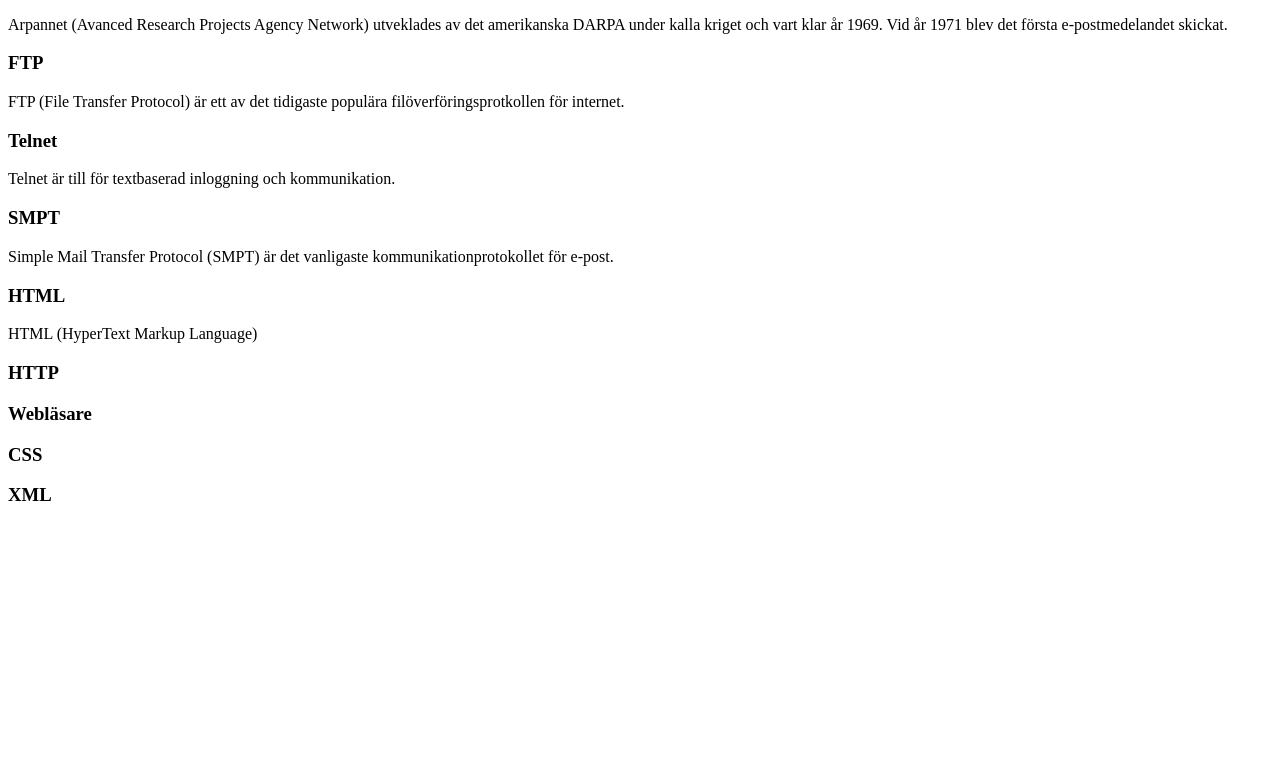
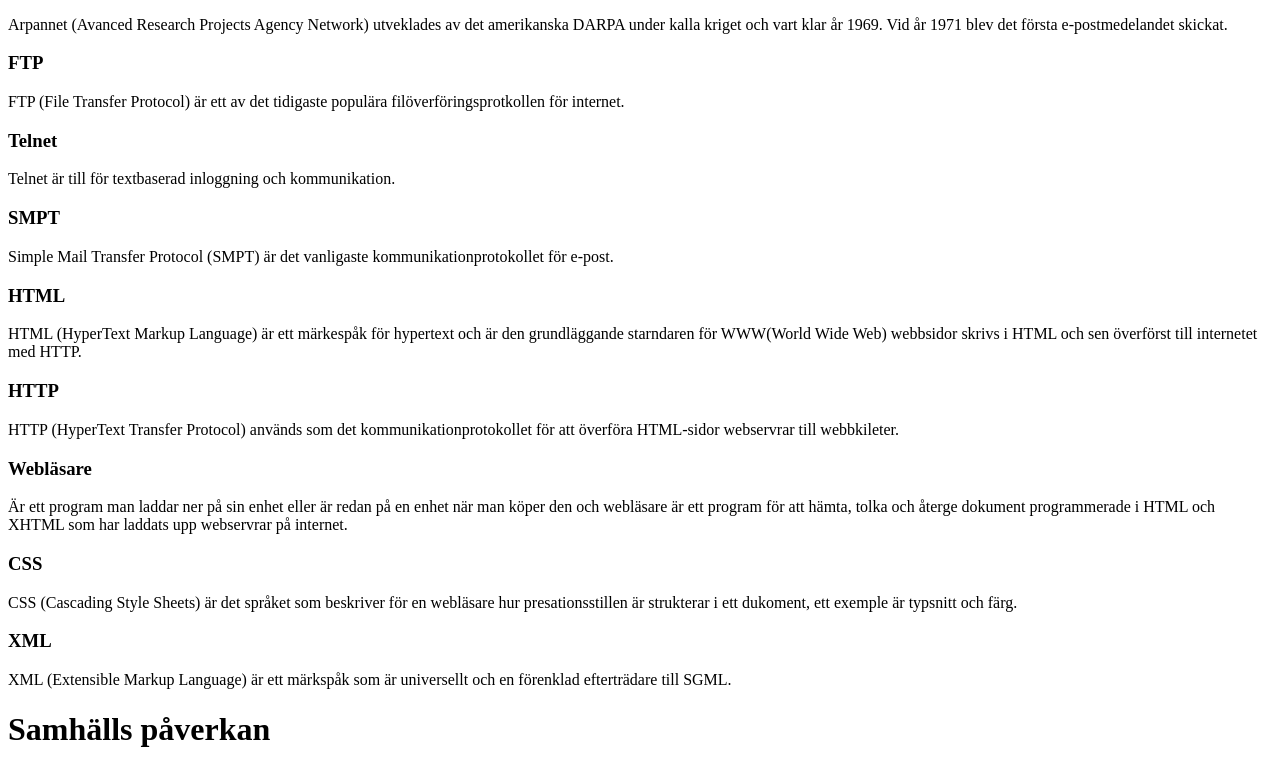
Before and after one commit to N0ah13579/Internets-historia, a plain HTML site: page index.html in a window 1280 px wide. Shown: the part 105-874 px from the top of the page. Before the commit the page ends 800 px from the top, so only its background shows below. Drawn offline with Linux system fonts and the light colour scheme.

Commit message:
Update index.html

```diff
--- a/index.html
+++ b/index.html
@@ -25,23 +25,26 @@
 
 
     <h3>HTML</h3>
-    <p>HTML (HyperText Markup Language) </p>
+    <p>HTML (HyperText Markup Language) är ett märkespåk för hypertext och är den grundläggande starndaren för WWW(World Wide Web) webbsidor skrivs i HTML och sen överförst till internetet med HTTP. </p>
 
 
     <h3>HTTP</h3>
-    <p></p>
+    <p>HTTP (HyperText Transfer Protocol) används som det kommunikationprotokollet för att överföra HTML-sidor webservrar till webbkileter.</p>
 
 
     <h3>Webläsare</h3>
-    <p></p>
+    <p>Är ett program man laddar ner på sin enhet eller är redan på en enhet när man köper den och webläsare är ett program för att hämta, tolka och återge dokument programmerade i HTML och XHTML som har laddats upp webservrar på internet.</p>
 
 
     <h3>CSS</h3>
-    <p></p>
+    <p>CSS (Cascading Style Sheets) är det språket som beskriver för en webläsare hur presationsstillen är strukterar i ett dukoment, ett exemple är typsnitt och färg. </p>
 
 
     <h3>XML</h3>
-    <p></p>
+    <p>XML (Extensible Markup Language) är ett märkspåk som är universellt och en förenklad efterträdare till SGML.</p>
+
+
+    <h1>Samhälls påverkan</h1>
 
 </body>
 </html>
```
